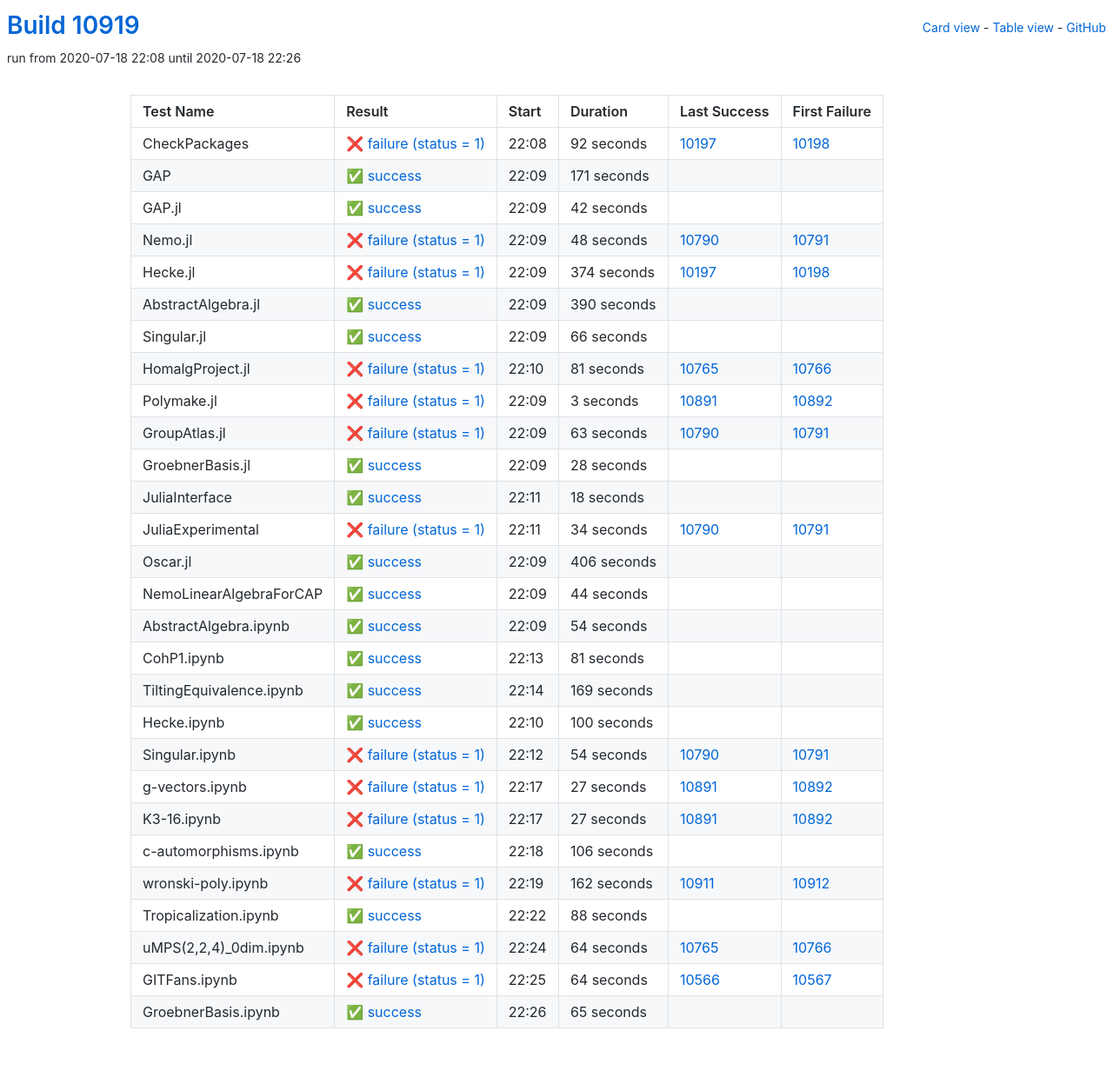
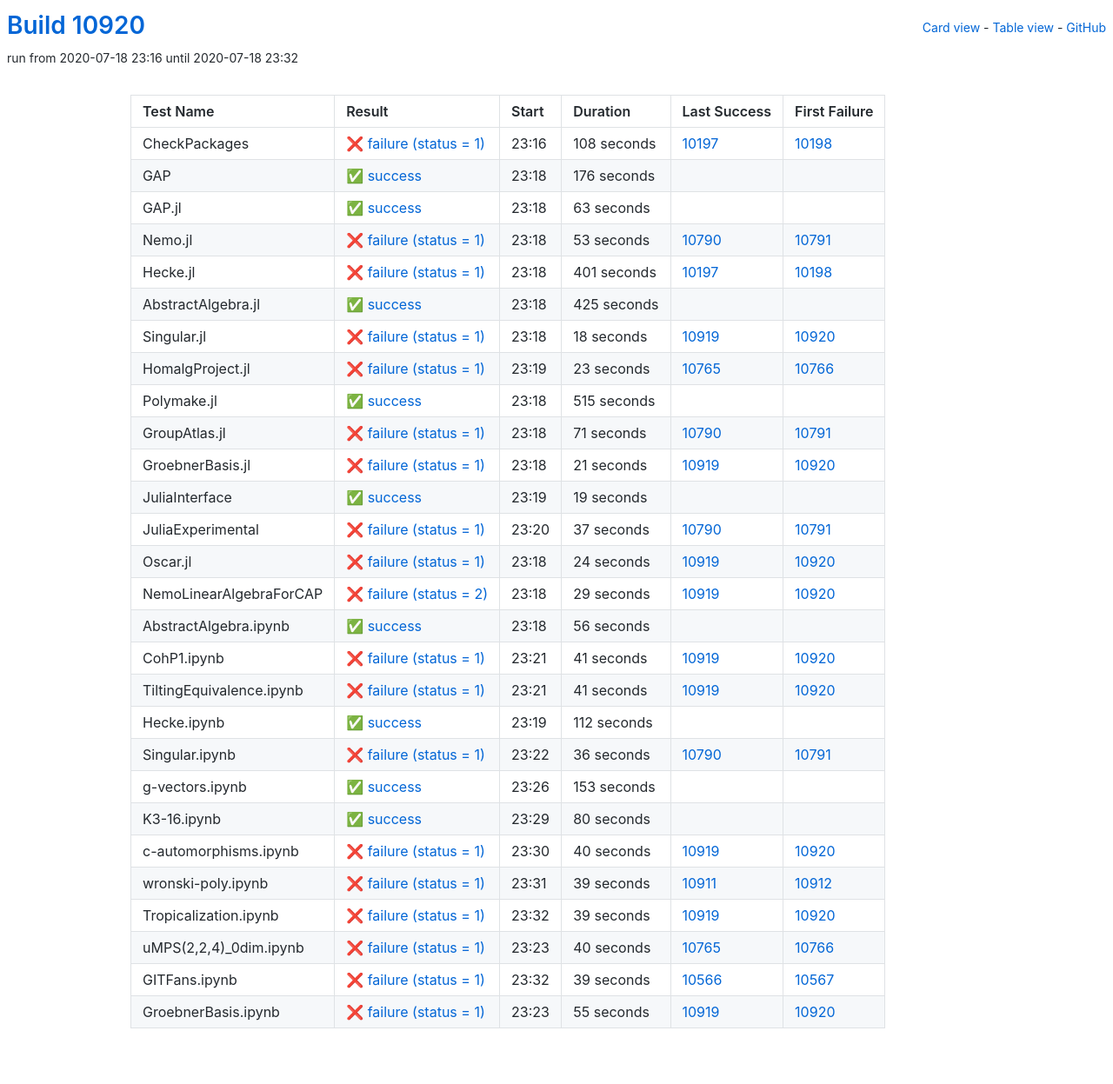
Before and after one commit to oscar-system/oscar-ci-status, a Jekyll site: the page built from table.html, in a window 1280 px wide. Shown: the whole page at 87% size. Built offline with Jekyll 4.4.1, drawn with Linux system fonts in a browser that asks for light colours.

Commit message:
Build #10920

```diff
--- a/_data/ci.yml
+++ b/_data/ci.yml
@@ -1,6 +1,6 @@
 ---
-build: 10919
-build_url: https://oscarci.mathematik.uni-kl.de/job/oscar/10919/
+build: 10920
+build_url: https://oscarci.mathematik.uni-kl.de/job/oscar/10920/
 job: oscar
 organization: oscar-system
 repo: oscar-ci-status
@@ -8,337 +8,337 @@
 tests:
 - name: CheckPackages
   id: checkpackages
-  log: https://oscarci.mathematik.uni-kl.de/job/oscar/10919/artifact/logs/build-10919/CheckPackages.log
-  start: 2020-07-18 22:08
+  log: https://oscarci.mathematik.uni-kl.de/job/oscar/10920/artifact/logs/build-10920/CheckPackages.log
+  start: 2020-07-18 23:16
   success: false
   exitcode: 1
   status: failure
-  duration: 92
+  duration: 108
   last_success: 10197
   last_success_url: https://oscarci.mathematik.uni-kl.de/job/oscar/10197/
   first_failure: 10198
   first_failure_url: https://oscarci.mathematik.uni-kl.de/job/oscar/10198/
 - name: GAP
   id: gap
-  log: https://oscarci.mathematik.uni-kl.de/job/oscar/10919/artifact/logs/build-10919/GAP.log
-  start: 2020-07-18 22:09
+  log: https://oscarci.mathematik.uni-kl.de/job/oscar/10920/artifact/logs/build-10920/GAP.log
+  start: 2020-07-18 23:18
   success: true
   exitcode: 0
   status: success
-  duration: 171
+  duration: 176
   last_success: false
   last_success_url:
   first_failure: false
   first_failure_url:
 - name: GAP.jl
   id: gap-jl
-  log: https://oscarci.mathematik.uni-kl.de/job/oscar/10919/artifact/logs/build-10919/GAP.jl.log
-  start: 2020-07-18 22:09
+  log: https://oscarci.mathematik.uni-kl.de/job/oscar/10920/artifact/logs/build-10920/GAP.jl.log
+  start: 2020-07-18 23:18
   success: true
   exitcode: 0
   status: success
-  duration: 42
+  duration: 63
   last_success: false
   last_success_url:
   first_failure: false
   first_failure_url:
 - name: Nemo.jl
   id: nemo-jl
-  log: https://oscarci.mathematik.uni-kl.de/job/oscar/10919/artifact/logs/build-10919/Nemo.jl.log
-  start: 2020-07-18 22:09
+  log: https://oscarci.mathematik.uni-kl.de/job/oscar/10920/artifact/logs/build-10920/Nemo.jl.log
+  start: 2020-07-18 23:18
   success: false
   exitcode: 1
   status: failure
-  duration: 48
+  duration: 53
   last_success: 10790
   last_success_url: https://oscarci.mathematik.uni-kl.de/job/oscar/10790/
   first_failure: 10791
   first_failure_url: https://oscarci.mathematik.uni-kl.de/job/oscar/10791/
 - name: Hecke.jl
   id: hecke-jl
-  log: https://oscarci.mathematik.uni-kl.de/job/oscar/10919/artifact/logs/build-10919/Hecke.jl.log
-  start: 2020-07-18 22:09
+  log: https://oscarci.mathematik.uni-kl.de/job/oscar/10920/artifact/logs/build-10920/Hecke.jl.log
+  start: 2020-07-18 23:18
   success: false
   exitcode: 1
   status: failure
-  duration: 374
+  duration: 401
   last_success: 10197
   last_success_url: https://oscarci.mathematik.uni-kl.de/job/oscar/10197/
   first_failure: 10198
   first_failure_url: https://oscarci.mathematik.uni-kl.de/job/oscar/10198/
 - name: AbstractAlgebra.jl
   id: abstractalgebra-jl
-  log: https://oscarci.mathematik.uni-kl.de/job/oscar/10919/artifact/logs/build-10919/AbstractAlgebra.jl.log
-  start: 2020-07-18 22:09
+  log: https://oscarci.mathematik.uni-kl.de/job/oscar/10920/artifact/logs/build-10920/AbstractAlgebra.jl.log
+  start: 2020-07-18 23:18
   success: true
   exitcode: 0
   status: success
-  duration: 390
+  duration: 425
   last_success: false
   last_success_url:
   first_failure: false
   first_failure_url:
 - name: Singular.jl
   id: singular-jl
-  log: https://oscarci.mathematik.uni-kl.de/job/oscar/10919/artifact/logs/build-10919/Singular.jl.log
-  start: 2020-07-18 22:09
-  success: true
-  exitcode: 0
-  status: success
-  duration: 66
-  last_success: false
-  last_success_url:
-  first_failure: false
-  first_failure_url:
-- name: HomalgProject.jl
-  id: homalgproject-jl
-  log: https://oscarci.mathematik.uni-kl.de/job/oscar/10919/artifact/logs/build-10919/HomalgProject.jl.log
-  start: 2020-07-18 22:10
+  log: https://oscarci.mathematik.uni-kl.de/job/oscar/10920/artifact/logs/build-10920/Singular.jl.log
+  start: 2020-07-18 23:18
   success: false
   exitcode: 1
   status: failure
-  duration: 81
+  duration: 18
+  last_success: 10919
+  last_success_url: https://oscarci.mathematik.uni-kl.de/job/oscar/10919/
+  first_failure: 10920
+  first_failure_url: https://oscarci.mathematik.uni-kl.de/job/oscar/10920/
+- name: HomalgProject.jl
+  id: homalgproject-jl
+  log: https://oscarci.mathematik.uni-kl.de/job/oscar/10920/artifact/logs/build-10920/HomalgProject.jl.log
+  start: 2020-07-18 23:19
+  success: false
+  exitcode: 1
+  status: failure
+  duration: 23
   last_success: 10765
   last_success_url: https://oscarci.mathematik.uni-kl.de/job/oscar/10765/
   first_failure: 10766
   first_failure_url: https://oscarci.mathematik.uni-kl.de/job/oscar/10766/
 - name: Polymake.jl
   id: polymake-jl
-  log: https://oscarci.mathematik.uni-kl.de/job/oscar/10919/artifact/logs/build-10919/Polymake.jl.log
-  start: 2020-07-18 22:09
+  log: https://oscarci.mathematik.uni-kl.de/job/oscar/10920/artifact/logs/build-10920/Polymake.jl.log
+  start: 2020-07-18 23:18
+  success: true
+  exitcode: 0
+  status: success
+  duration: 515
+  last_success: false
+  last_success_url:
+  first_failure: false
+  first_failure_url:
+- name: GroupAtlas.jl
+  id: groupatlas-jl
+  log: https://oscarci.mathematik.uni-kl.de/job/oscar/10920/artifact/logs/build-10920/GroupAtlas.jl.log
+  start: 2020-07-18 23:18
   success: false
   exitcode: 1
   status: failure
-  duration: 3
-  last_success: 10891
-  last_success_url: https://oscarci.mathematik.uni-kl.de/job/oscar/10891/
-  first_failure: 10892
-  first_failure_url: https://oscarci.mathematik.uni-kl.de/job/oscar/10892/
-- name: GroupAtlas.jl
-  id: groupatlas-jl
-  log: https://oscarci.mathematik.uni-kl.de/job/oscar/10919/artifact/logs/build-10919/GroupAtlas.jl.log
-  start: 2020-07-18 22:09
-  success: false
-  exitcode: 1
-  status: failure
-  duration: 63
+  duration: 71
   last_success: 10790
   last_success_url: https://oscarci.mathematik.uni-kl.de/job/oscar/10790/
   first_failure: 10791
   first_failure_url: https://oscarci.mathematik.uni-kl.de/job/oscar/10791/
 - name: GroebnerBasis.jl
   id: groebnerbasis-jl
-  log: https://oscarci.mathematik.uni-kl.de/job/oscar/10919/artifact/logs/build-10919/GroebnerBasis.jl.log
-  start: 2020-07-18 22:09
+  log: https://oscarci.mathematik.uni-kl.de/job/oscar/10920/artifact/logs/build-10920/GroebnerBasis.jl.log
+  start: 2020-07-18 23:18
+  success: false
+  exitcode: 1
+  status: failure
+  duration: 21
+  last_success: 10919
+  last_success_url: https://oscarci.mathematik.uni-kl.de/job/oscar/10919/
+  first_failure: 10920
+  first_failure_url: https://oscarci.mathematik.uni-kl.de/job/oscar/10920/
+- name: JuliaInterface
+  id: juliainterface
+  log: https://oscarci.mathematik.uni-kl.de/job/oscar/10920/artifact/logs/build-10920/JuliaInterface.log
+  start: 2020-07-18 23:19
   success: true
   exitcode: 0
   status: success
-  duration: 28
-  last_success: false
-  last_success_url:
-  first_failure: false
-  first_failure_url:
-- name: JuliaInterface
-  id: juliainterface
-  log: https://oscarci.mathematik.uni-kl.de/job/oscar/10919/artifact/logs/build-10919/JuliaInterface.log
-  start: 2020-07-18 22:11
-  success: true
-  exitcode: 0
-  status: success
-  duration: 18
+  duration: 19
   last_success: false
   last_success_url:
   first_failure: false
   first_failure_url:
 - name: JuliaExperimental
   id: juliaexperimental
-  log: https://oscarci.mathematik.uni-kl.de/job/oscar/10919/artifact/logs/build-10919/JuliaExperimental.log
-  start: 2020-07-18 22:11
+  log: https://oscarci.mathematik.uni-kl.de/job/oscar/10920/artifact/logs/build-10920/JuliaExperimental.log
+  start: 2020-07-18 23:20
   success: false
   exitcode: 1
   status: failure
-  duration: 34
+  duration: 37
   last_success: 10790
   last_success_url: https://oscarci.mathematik.uni-kl.de/job/oscar/10790/
   first_failure: 10791
   first_failure_url: https://oscarci.mathematik.uni-kl.de/job/oscar/10791/
 - name: Oscar.jl
   id: oscar-jl
-  log: https://oscarci.mathematik.uni-kl.de/job/oscar/10919/artifact/logs/build-10919/Oscar.jl.log
-  start: 2020-07-18 22:09
+  log: https://oscarci.mathematik.uni-kl.de/job/oscar/10920/artifact/logs/build-10920/Oscar.jl.log
+  start: 2020-07-18 23:18
+  success: false
+  exitcode: 1
+  status: failure
+  duration: 24
+  last_success: 10919
+  last_success_url: https://oscarci.mathematik.uni-kl.de/job/oscar/10919/
+  first_failure: 10920
+  first_failure_url: https://oscarci.mathematik.uni-kl.de/job/oscar/10920/
+- name: NemoLinearAlgebraForCAP
+  id: nemolinearalgebraforcap
+  log: https://oscarci.mathematik.uni-kl.de/job/oscar/10920/artifact/logs/build-10920/NemoLinearAlgebraForCAP.log
+  start: 2020-07-18 23:18
+  success: false
+  exitcode: 2
+  status: failure
+  duration: 29
+  last_success: 10919
+  last_success_url: https://oscarci.mathematik.uni-kl.de/job/oscar/10919/
+  first_failure: 10920
+  first_failure_url: https://oscarci.mathematik.uni-kl.de/job/oscar/10920/
+- name: AbstractAlgebra.ipynb
+  id: abstractalgebra-ipynb
+  log: https://oscarci.mathematik.uni-kl.de/job/oscar/10920/artifact/logs/build-10920/AbstractAlgebra.ipynb.log
+  start: 2020-07-18 23:18
   success: true
   exitcode: 0
   status: success
-  duration: 406
-  last_success: false
-  last_success_url:
-  first_failure: false
-  first_failure_url:
-- name: NemoLinearAlgebraForCAP
-  id: nemolinearalgebraforcap
-  log: https://oscarci.mathematik.uni-kl.de/job/oscar/10919/artifact/logs/build-10919/NemoLinearAlgebraForCAP.log
-  start: 2020-07-18 22:09
-  success: true
-  exitcode: 0
-  status: success
-  duration: 44
-  last_success: false
-  last_success_url:
-  first_failure: false
-  first_failure_url:
-- name: AbstractAlgebra.ipynb
-  id: abstractalgebra-ipynb
-  log: https://oscarci.mathematik.uni-kl.de/job/oscar/10919/artifact/logs/build-10919/AbstractAlgebra.ipynb.log
-  start: 2020-07-18 22:09
-  success: true
-  exitcode: 0
-  status: success
-  duration: 54
+  duration: 56
   last_success: false
   last_success_url:
   first_failure: false
   first_failure_url:
 - name: CohP1.ipynb
   id: cohp1-ipynb
-  log: https://oscarci.mathematik.uni-kl.de/job/oscar/10919/artifact/logs/build-10919/CohP1.ipynb.log
-  start: 2020-07-18 22:13
+  log: https://oscarci.mathematik.uni-kl.de/job/oscar/10920/artifact/logs/build-10920/CohP1.ipynb.log
+  start: 2020-07-18 23:21
+  success: false
+  exitcode: 1
+  status: failure
+  duration: 41
+  last_success: 10919
+  last_success_url: https://oscarci.mathematik.uni-kl.de/job/oscar/10919/
+  first_failure: 10920
+  first_failure_url: https://oscarci.mathematik.uni-kl.de/job/oscar/10920/
+- name: TiltingEquivalence.ipynb
+  id: tiltingequivalence-ipynb
+  log: https://oscarci.mathematik.uni-kl.de/job/oscar/10920/artifact/logs/build-10920/TiltingEquivalence.ipynb.log
+  start: 2020-07-18 23:21
+  success: false
+  exitcode: 1
+  status: failure
+  duration: 41
+  last_success: 10919
+  last_success_url: https://oscarci.mathematik.uni-kl.de/job/oscar/10919/
+  first_failure: 10920
+  first_failure_url: https://oscarci.mathematik.uni-kl.de/job/oscar/10920/
+- name: Hecke.ipynb
+  id: hecke-ipynb
+  log: https://oscarci.mathematik.uni-kl.de/job/oscar/10920/artifact/logs/build-10920/Hecke.ipynb.log
+  start: 2020-07-18 23:19
   success: true
   exitcode: 0
   status: success
-  duration: 81
-  last_success: false
-  last_success_url:
-  first_failure: false
-  first_failure_url:
-- name: TiltingEquivalence.ipynb
-  id: tiltingequivalence-ipynb
-  log: https://oscarci.mathematik.uni-kl.de/job/oscar/10919/artifact/logs/build-10919/TiltingEquivalence.ipynb.log
-  start: 2020-07-18 22:14
-  success: true
-  exitcode: 0
-  status: success
-  duration: 169
-  last_success: false
-  last_success_url:
-  first_failure: false
-  first_failure_url:
-- name: Hecke.ipynb
-  id: hecke-ipynb
-  log: https://oscarci.mathematik.uni-kl.de/job/oscar/10919/artifact/logs/build-10919/Hecke.ipynb.log
-  start: 2020-07-18 22:10
-  success: true
-  exitcode: 0
-  status: success
-  duration: 100
+  duration: 112
   last_success: false
   last_success_url:
   first_failure: false
   first_failure_url:
 - name: Singular.ipynb
   id: singular-ipynb
-  log: https://oscarci.mathematik.uni-kl.de/job/oscar/10919/artifact/logs/build-10919/Singular.ipynb.log
-  start: 2020-07-18 22:12
+  log: https://oscarci.mathematik.uni-kl.de/job/oscar/10920/artifact/logs/build-10920/Singular.ipynb.log
+  start: 2020-07-18 23:22
   success: false
   exitcode: 1
   status: failure
-  duration: 54
+  duration: 36
   last_success: 10790
   last_success_url: https://oscarci.mathematik.uni-kl.de/job/oscar/10790/
   first_failure: 10791
   first_failure_url: https://oscarci.mathematik.uni-kl.de/job/oscar/10791/
 - name: g-vectors.ipynb
   id: g-vectors-ipynb
-  log: https://oscarci.mathematik.uni-kl.de/job/oscar/10919/artifact/logs/build-10919/g-vectors.ipynb.log
-  start: 2020-07-18 22:17
-  success: false
-  exitcode: 1
-  status: failure
-  duration: 27
-  last_success: 10891
-  last_success_url: https://oscarci.mathematik.uni-kl.de/job/oscar/10891/
-  first_failure: 10892
-  first_failure_url: https://oscarci.mathematik.uni-kl.de/job/oscar/10892/
-- name: K3-16.ipynb
-  id: k3-16-ipynb
-  log: https://oscarci.mathematik.uni-kl.de/job/oscar/10919/artifact/logs/build-10919/K3-16.ipynb.log
-  start: 2020-07-18 22:17
-  success: false
-  exitcode: 1
-  status: failure
-  duration: 27
-  last_success: 10891
-  last_success_url: https://oscarci.mathematik.uni-kl.de/job/oscar/10891/
-  first_failure: 10892
-  first_failure_url: https://oscarci.mathematik.uni-kl.de/job/oscar/10892/
-- name: c-automorphisms.ipynb
-  id: c-automorphisms-ipynb
-  log: https://oscarci.mathematik.uni-kl.de/job/oscar/10919/artifact/logs/build-10919/c-automorphisms.ipynb.log
-  start: 2020-07-18 22:18
+  log: https://oscarci.mathematik.uni-kl.de/job/oscar/10920/artifact/logs/build-10920/g-vectors.ipynb.log
+  start: 2020-07-18 23:26
   success: true
   exitcode: 0
   status: success
-  duration: 106
+  duration: 153
   last_success: false
   last_success_url:
   first_failure: false
   first_failure_url:
-- name: wronski-poly.ipynb
-  id: wronski-poly-ipynb
-  log: https://oscarci.mathematik.uni-kl.de/job/oscar/10919/artifact/logs/build-10919/wronski-poly.ipynb.log
-  start: 2020-07-18 22:19
+- name: K3-16.ipynb
+  id: k3-16-ipynb
+  log: https://oscarci.mathematik.uni-kl.de/job/oscar/10920/artifact/logs/build-10920/K3-16.ipynb.log
+  start: 2020-07-18 23:29
+  success: true
+  exitcode: 0
+  status: success
+  duration: 80
+  last_success: false
+  last_success_url:
+  first_failure: false
+  first_failure_url:
+- name: c-automorphisms.ipynb
+  id: c-automorphisms-ipynb
+  log: https://oscarci.mathematik.uni-kl.de/job/oscar/10920/artifact/logs/build-10920/c-automorphisms.ipynb.log
+  start: 2020-07-18 23:30
   success: false
   exitcode: 1
   status: failure
-  duration: 162
+  duration: 40
+  last_success: 10919
+  last_success_url: https://oscarci.mathematik.uni-kl.de/job/oscar/10919/
+  first_failure: 10920
+  first_failure_url: https://oscarci.mathematik.uni-kl.de/job/oscar/10920/
+- name: wronski-poly.ipynb
+  id: wronski-poly-ipynb
+  log: https://oscarci.mathematik.uni-kl.de/job/oscar/10920/artifact/logs/build-10920/wronski-poly.ipynb.log
+  start: 2020-07-18 23:31
+  success: false
+  exitcode: 1
+  status: failure
+  duration: 39
   last_success: 10911
   last_success_url: https://oscarci.mathematik.uni-kl.de/job/oscar/10911/
   first_failure: 10912
   first_failure_url: https://oscarci.mathematik.uni-kl.de/job/oscar/10912/
 - name: Tropicalization.ipynb
   id: tropicalization-ipynb
-  log: https://oscarci.mathematik.uni-kl.de/job/oscar/10919/artifact/logs/build-10919/Tropicalization.ipynb.log
-  start: 2020-07-18 22:22
-  success: true
-  exitcode: 0
-  status: success
-  duration: 88
-  last_success: false
-  last_success_url:
-  first_failure: false
-  first_failure_url:
-- name: uMPS(2,2,4)_0dim.ipynb
-  id: umps-2-2-4-0dim-ipynb
-  log: https://oscarci.mathematik.uni-kl.de/job/oscar/10919/artifact/logs/build-10919/uMPS-2-2-4-_0dim.ipynb.log
-  start: 2020-07-18 22:24
+  log: https://oscarci.mathematik.uni-kl.de/job/oscar/10920/artifact/logs/build-10920/Tropicalization.ipynb.log
+  start: 2020-07-18 23:32
   success: false
   exitcode: 1
   status: failure
-  duration: 64
+  duration: 39
+  last_success: 10919
+  last_success_url: https://oscarci.mathematik.uni-kl.de/job/oscar/10919/
+  first_failure: 10920
+  first_failure_url: https://oscarci.mathematik.uni-kl.de/job/oscar/10920/
+- name: uMPS(2,2,4)_0dim.ipynb
+  id: umps-2-2-4-0dim-ipynb
+  log: https://oscarci.mathematik.uni-kl.de/job/oscar/10920/artifact/logs/build-10920/uMPS-2-2-4-_0dim.ipynb.log
+  start: 2020-07-18 23:23
+  success: false
+  exitcode: 1
+  status: failure
+  duration: 40
   last_success: 10765
   last_success_url: https://oscarci.mathematik.uni-kl.de/job/oscar/10765/
   first_failure: 10766
   first_failure_url: https://oscarci.mathematik.uni-kl.de/job/oscar/10766/
 - name: GITFans.ipynb
   id: gitfans-ipynb
-  log: https://oscarci.mathematik.uni-kl.de/job/oscar/10919/artifact/logs/build-10919/GITFans.ipynb.log
-  start: 2020-07-18 22:25
+  log: https://oscarci.mathematik.uni-kl.de/job/oscar/10920/artifact/logs/build-10920/GITFans.ipynb.log
+  start: 2020-07-18 23:32
   success: false
   exitcode: 1
   status: failure
-  duration: 64
+  duration: 39
   last_success: 10566
   last_success_url: https://oscarci.mathematik.uni-kl.de/job/oscar/10566/
   first_failure: 10567
   first_failure_url: https://oscarci.mathematik.uni-kl.de/job/oscar/10567/
 - name: GroebnerBasis.ipynb
   id: groebnerbasis-ipynb
-  log: https://oscarci.mathematik.uni-kl.de/job/oscar/10919/artifact/logs/build-10919/GroebnerBasis.ipynb.log
-  start: 2020-07-18 22:26
-  success: true
-  exitcode: 0
-  status: success
-  duration: 65
-  last_success: false
-  last_success_url:
-  first_failure: false
-  first_failure_url:
+  log: https://oscarci.mathematik.uni-kl.de/job/oscar/10920/artifact/logs/build-10920/GroebnerBasis.ipynb.log
+  start: 2020-07-18 23:23
+  success: false
+  exitcode: 1
+  status: failure
+  duration: 55
+  last_success: 10919
+  last_success_url: https://oscarci.mathematik.uni-kl.de/job/oscar/10919/
+  first_failure: 10920
+  first_failure_url: https://oscarci.mathematik.uni-kl.de/job/oscar/10920/
```
Also changed, not shown: README.md.
